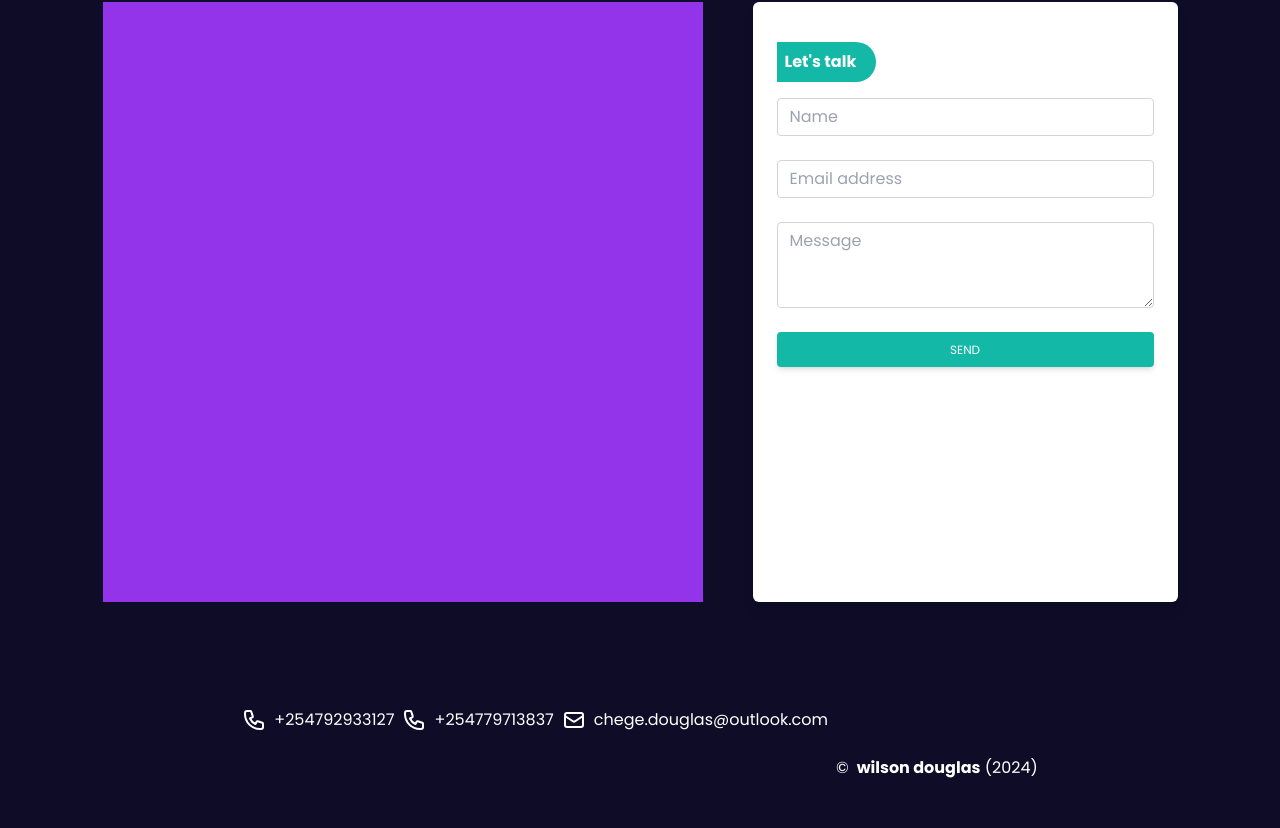
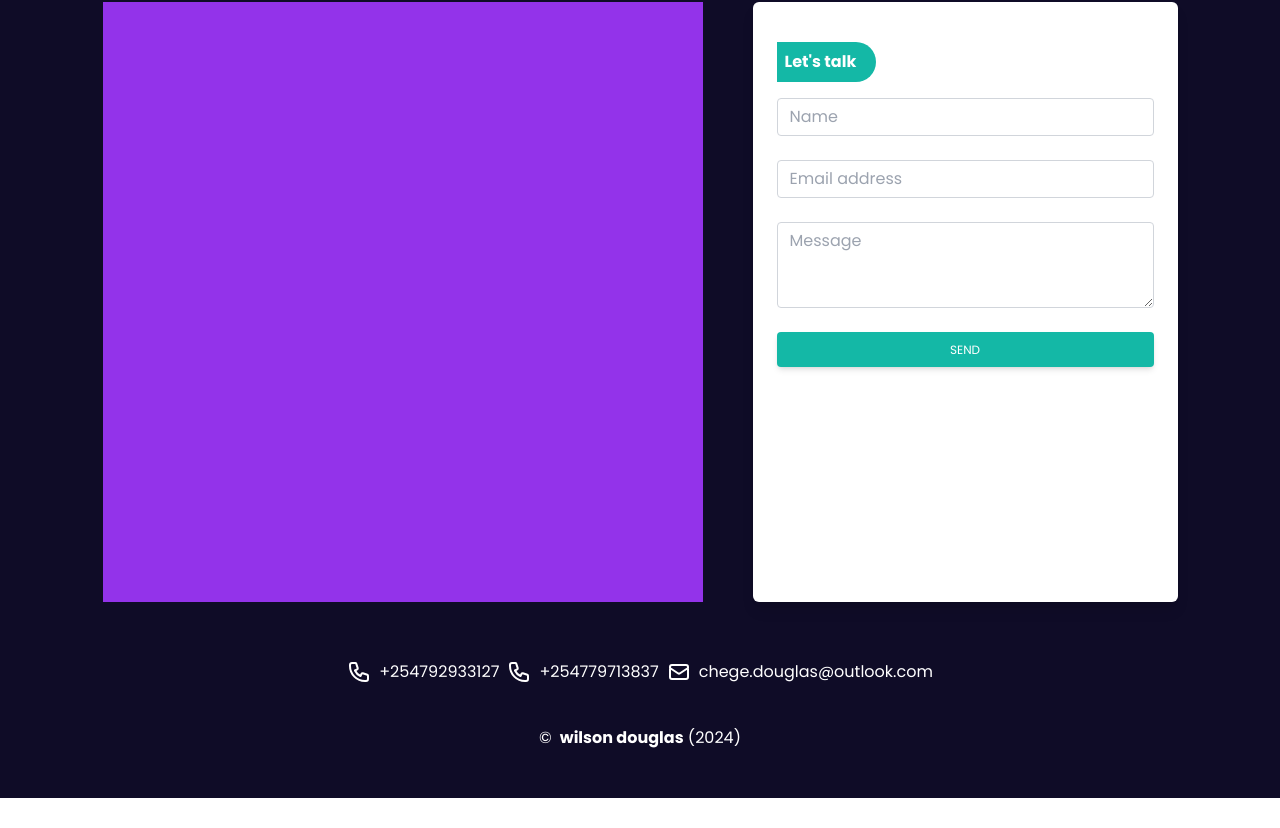
Before and after one commit to LSAfrika/Lstudiosafrika, an Angular app: page / in a window 1280 px wide. Shown: the part 4052-4880 px from the top of the page. After the commit the page ends 4850 px from the top, so only its background shows below. Built offline with nearby package versions, Linux system fonts and the light colour scheme.

Commit message:
fixed copyright sizing in xl

```diff
--- a/src/app/app.component.scss
+++ b/src/app/app.component.scss
@@ -752,14 +752,14 @@ p{
   }
 
   .contactscontainer{
-    @apply min-w-[300px] w-fit xl:min-w-[1000px] flex-col xl:flex-row flex justify-center;
+    @apply min-w-[300px] w-fit xl:min-w-[1000px] flex-col xl:flex-row flex justify-center flex-wrap;
 
     .footercontacts {
       @apply max-w-fit flex justify-center items-center my-1 p-1 gap-2 text-white
     }
 
     .copyright {
-      @apply mt-[100px] flex justify-center
+      @apply mt-[100px] flex justify-center min-w-full xl:mt-[30px]
     }
   }
 
```
